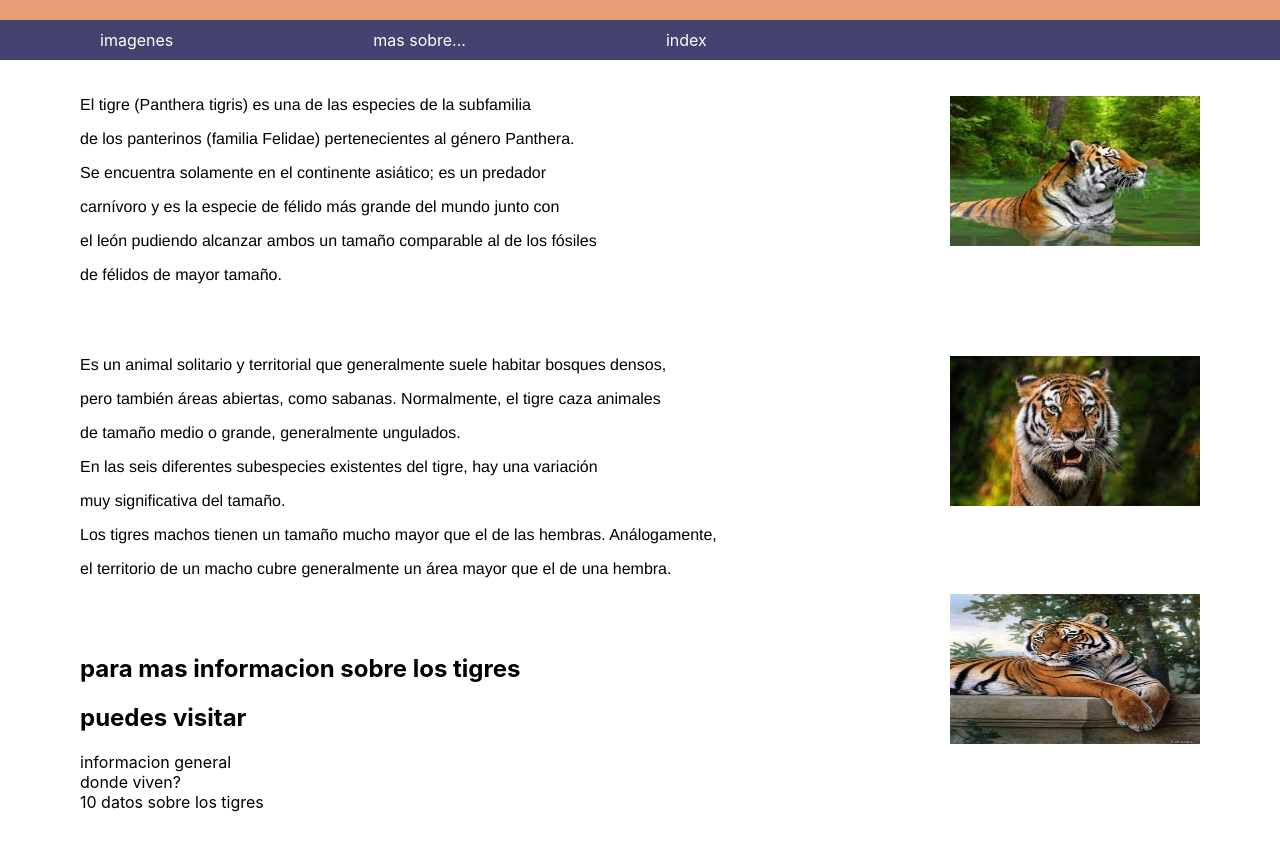
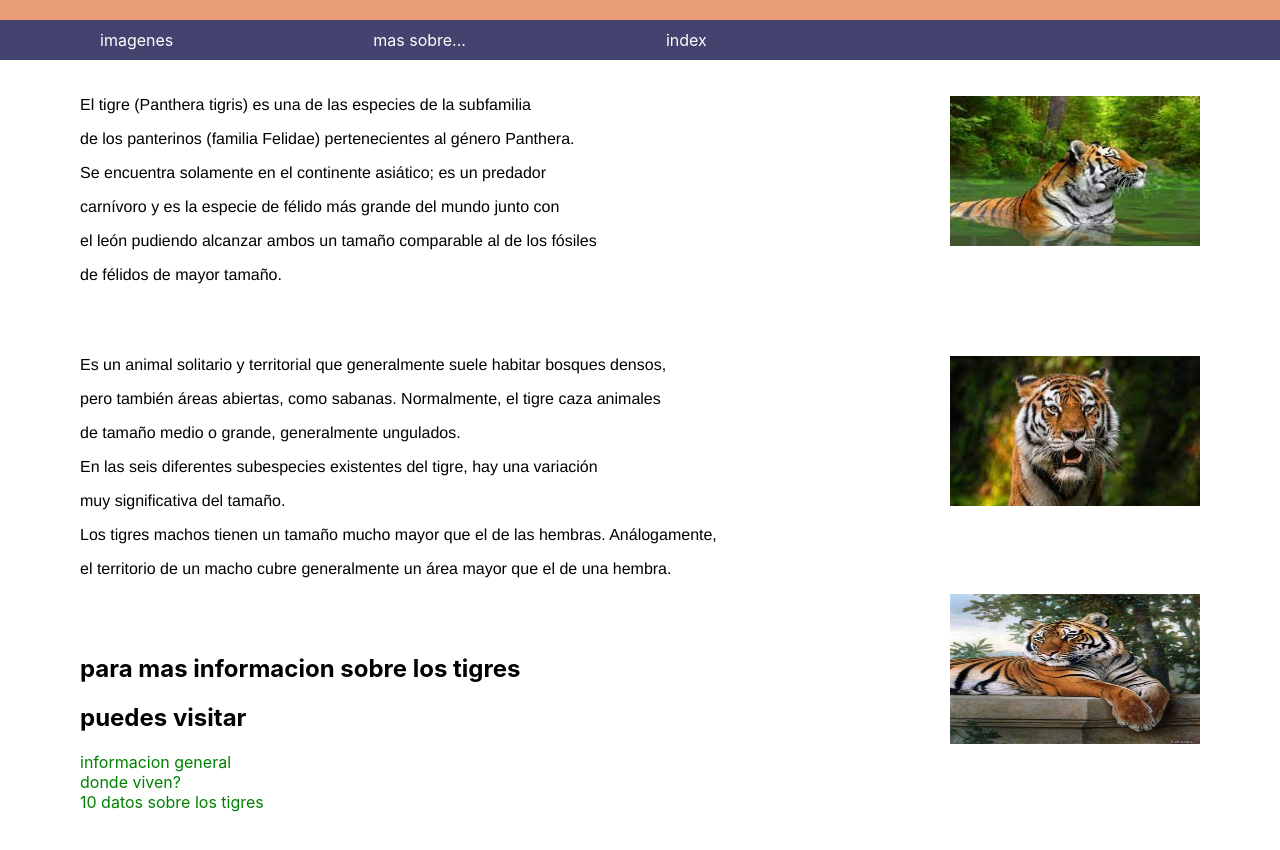
Before and after one commit to eugeninariel/Programaci-n-Front-End, a plain HTML site: page index.html in a window 1280 px wide. Shown: the part 102-952 px from the top of the page. Drawn offline with Linux system fonts and the light colour scheme.

Commit message:
Add files via upload

```diff
--- a/index.html
+++ b/index.html
@@ -48,9 +48,9 @@
 
        <div><h2>para mas informacion sobre los tigres </h2></div>
         <div><h2>puedes visitar</h2></div>
-  <div> <a href="https://es.wikipedia.org/wiki/Panthera_tigris#:~:text=Es%20un%20animal%20solitario%20y,variaci%C3%B3n%20muy%20significativa%20del%20tama%C3%B1o." target="_blank">informacion general</a></div>
-  <div></div> <a href="https://www.worldwildlife.org/blogs/descubre-wwf/posts/donde-y-como-viven-los-tigres" target="_blank"> donde viven?</a></div>
-   <div></div><a href="https://www.caracteristicas.co/tigre/" target="_blank">10 datos sobre los tigres</a></div>
+  <div> <a href="https://es.wikipedia.org/wiki/Panthera_tigris#:~:text=Es%20un%20animal%20solitario%20y,variaci%C3%B3n%20muy%20significativa%20del%20tama%C3%B1o." target="_blank" class="w">informacion general</a></div>
+  <div></div> <a href="https://www.worldwildlife.org/blogs/descubre-wwf/posts/donde-y-como-viven-los-tigres" target="_blank" class="w"> donde viven?</a></div>
+   <div></div><a href="https://www.caracteristicas.co/tigre/" target="_blank" class="w">10 datos sobre los tigres</a></div>
 
 </main>
 <p class="p"></p>
```
